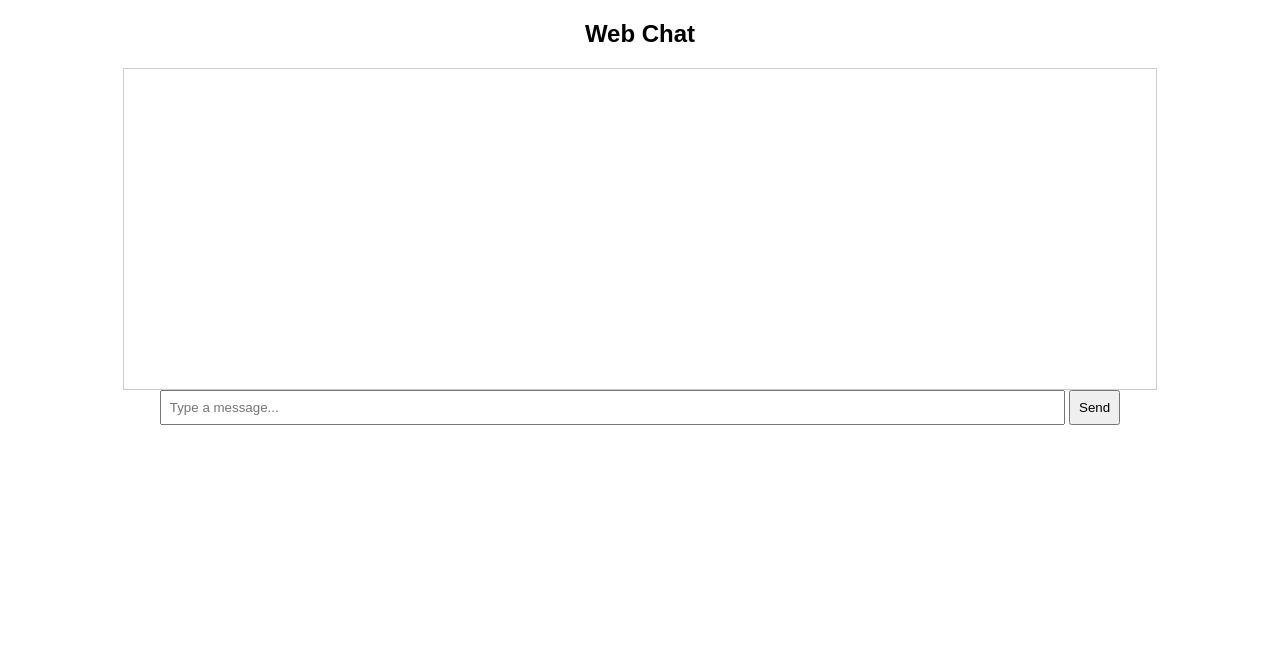
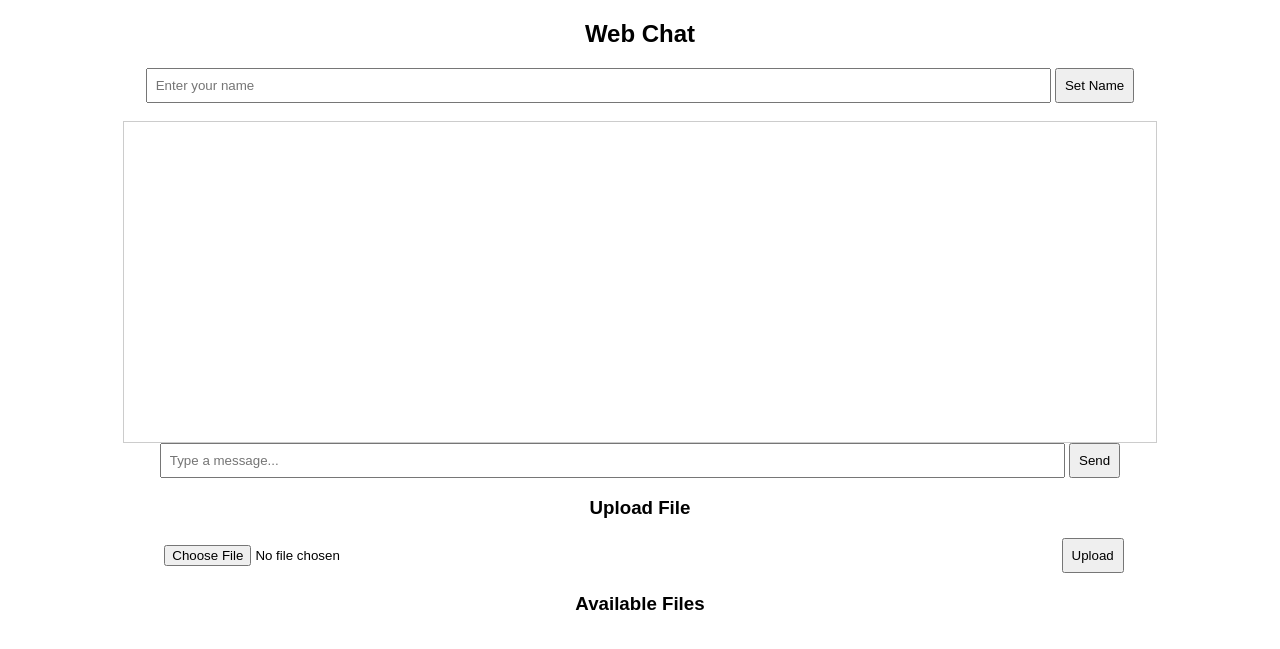
Before and after one commit to haritraman/chatbot, a Flask app: page / in a window 1280 px wide. Shown: the top 649 px of the page. Run offline with Flask 3, Linux system fonts and the light colour scheme; some libraries are stand-ins or nearby versions.

Commit message:
Updated with file transfer features

```diff
--- a/server.py
+++ b/server.py
@@ -1,20 +1,48 @@
+import os
 import eventlet
 eventlet.monkey_patch()
+from flask import Flask, render_template, request, send_from_directory
+from flask_socketio import SocketIO, send
+from werkzeug.utils import secure_filename
 
-from flask import Flask, render_template
-from flask_socketio import SocketIO, send
+UPLOAD_FOLDER = "uploads"
 
 app = Flask(__name__)
-socketio = SocketIO(app, cors_allowed_origins="*")  # Enable WebSocket
+app.config["UPLOAD_FOLDER"] = UPLOAD_FOLDER
+socketio = SocketIO(app, cors_allowed_origins="*")
+
+# Ensure upload directory exists
+if not os.path.exists(UPLOAD_FOLDER):
+    os.makedirs(UPLOAD_FOLDER)
 
 @app.route("/")
 def index():
-    return render_template("index.html")  # Serve the chat UI
+    return render_template("index.html")
+
+@app.route("/upload", methods=["POST"])
+def upload_file():
+    if "file" not in request.files:
+        return "No file part", 400
+
+    file = request.files["file"]
+    if file.filename == "":
+        return "No selected file", 400
+
+    filename = secure_filename(file.filename)
+    file_path = os.path.join(app.config["UPLOAD_FOLDER"], filename)
+    file.save(file_path)
+
+    socketio.emit("file_uploaded", filename)  # Notify clients about the uploaded file
+    return "File uploaded successfully", 200
+
+@app.route("/files/<filename>")
+def get_file(filename):
+    return send_from_directory(app.config["UPLOAD_FOLDER"], filename)
 
 @socketio.on("message")
-def handle_message(msg):
-    print(f"Received message: {msg}")
-    send(msg, broadcast=True)  # Broadcast to all users
+def handle_message(data):
+    print(f"Received message: {data['username']}: {data['message']}")
+    socketio.emit("message", f"{data['username']}: {data['message']}", to=None)
 
 if __name__ == "__main__":
     socketio.run(app, host="127.0.0.1", port=5001, debug=True)
--- a/templates/index.html
+++ b/templates/index.html
@@ -14,12 +14,32 @@
 </head>
 <body>
     <h2>Web Chat</h2>
+    <input type="text" id="username" placeholder="Enter your name" required>
+    <button onclick="setUsername()">Set Name</button>
+    <br><br>
+
     <div id="chat-box"></div>
+
     <input type="text" id="message" placeholder="Type a message...">
     <button onclick="sendMessage()">Send</button>
 
+    <h3>Upload File</h3>
+    <input type="file" id="fileInput">
+    <button onclick="uploadFile()">Upload</button>
+
+    <h3>Available Files</h3>
+    <ul id="file-list"></ul>
+
     <script>
-        var socket = io("http://localhost:5001");  // Connect to WebSocket
+        var socket = io("http://localhost:5001");
+        var username = "";
+
+        function setUsername() {
+            username = document.getElementById("username").value;
+            if (username.trim() === "") {
+                alert("Please enter a valid username.");
+            }
+        }
 
         socket.on("connect", function() {
             console.log("Connected to server.");
@@ -27,14 +47,49 @@
 
         socket.on("message", function(msg) {
             var chatBox = document.getElementById("chat-box");
-            chatBox.innerHTML += "<p><strong>User:</strong> " + msg + "</p>";
-            chatBox.scrollTop = chatBox.scrollHeight;  // Auto-scroll to the latest message
+            chatBox.innerHTML += "<p>" + msg + "</p>";
+            chatBox.scrollTop = chatBox.scrollHeight;
+        });
+
+        socket.on("file_uploaded", function(filename) {
+            var fileList = document.getElementById("file-list");
+            var fileItem = document.createElement("li");
+            fileItem.innerHTML = `<a href="/files/${filename}" target="_blank">${filename}</a>`;
+            fileList.appendChild(fileItem);
         });
 
         function sendMessage() {
             var message = document.getElementById("message").value;
-            socket.send(message);
-            document.getElementById("message").value = "";  // Clear input
+            if (username.trim() === "") {
+                alert("Please set your username first.");
+                return;
+            }
+            socket.send({ username: username, message: message });
+            document.getElementById("message").value = "";
+        }
+
+        function uploadFile() {
+            var fileInput = document.getElementById("fileInput");
+            var file = fileInput.files[0];
+
+            if (!file) {
+                alert("Please select a file to upload.");
+                return;
+            }
+
+            var formData = new FormData();
+            formData.append("file", file);
+
+            fetch("/upload", {
+                method: "POST",
+                body: formData
+            }).then(response => response.text())
+            .then(data => {
+                alert(data);
+                fileInput.value = "";
+            }).catch(error => {
+                console.error("Error:", error);
+            });
         }
     </script>
 </body>
```
Also changed, not shown: 2 other files.
